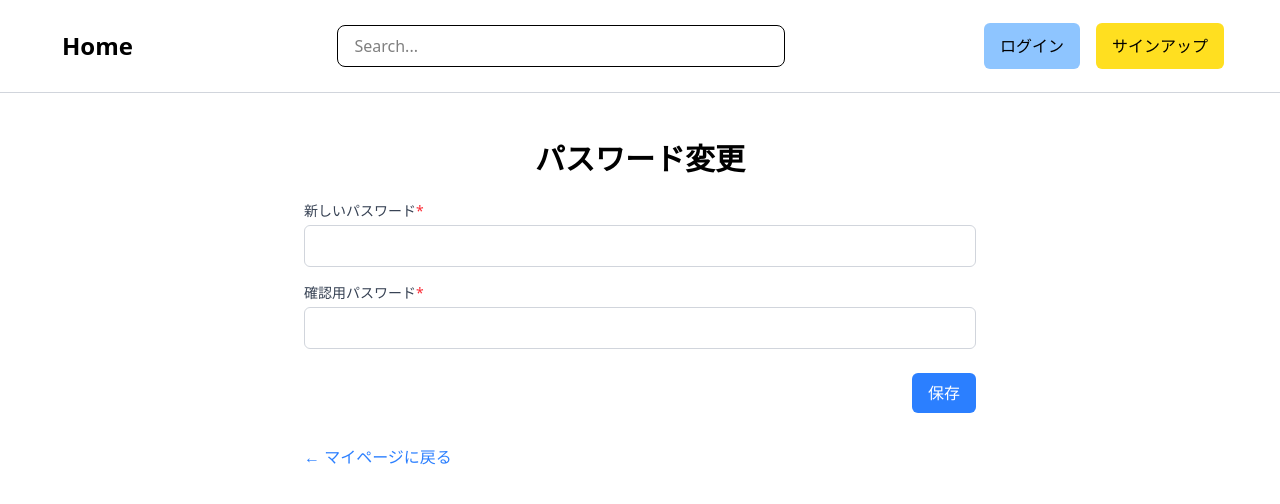
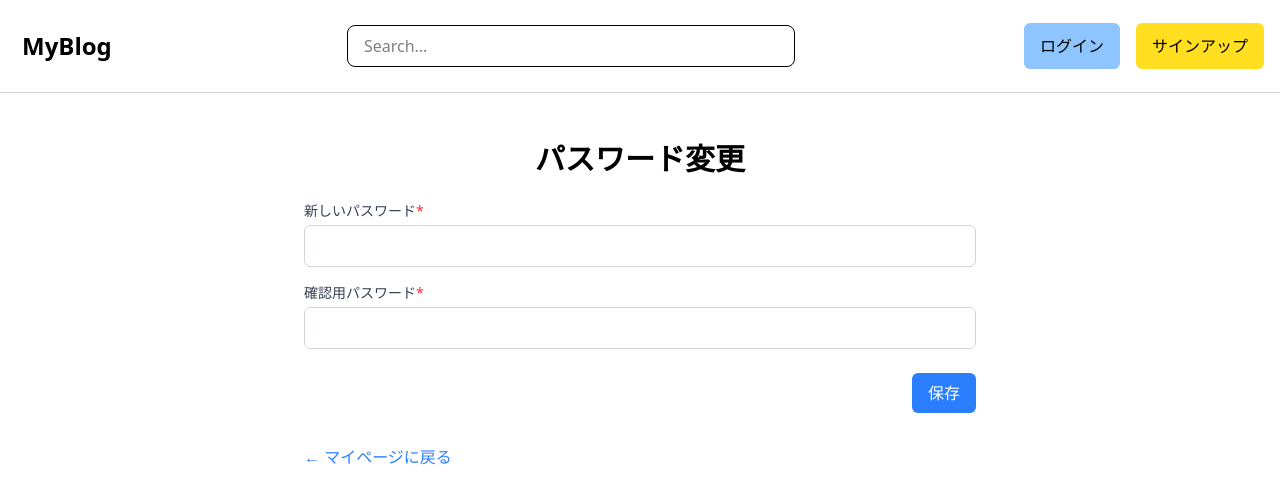
Before and after one commit to la-lala8701/my-blog, a Next.js app: page /user/settings/password in a window 1280 px wide. Shown: the top 504 px of the page. Built offline with nearby package versions, Linux system fonts and the light colour scheme; no server answers.

Commit message:
✨ヘッダーのスタイルを調整し、リンクテキストを「Home」から「MyBlog」に変更

```diff
--- a/app/components/Header.tsx
+++ b/app/components/Header.tsx
@@ -5,10 +5,10 @@ import { Search } from './Search';
 export const Header = () => {
 
   return (
-    <header className="py-6 px-14 border-b border-gray-300">
-      <div className="flex items-center justify-between">
+    <header className="py-6 border-b border-gray-300">
+      <div className="max-w-7xl mx-auto px-4 flex items-center justify-between">
         <Link className="p-1.5 text-2xl font-bold" href="/">
-          Home
+          MyBlog
         </Link>
         <Search />
         <HeaderNavi />
```
